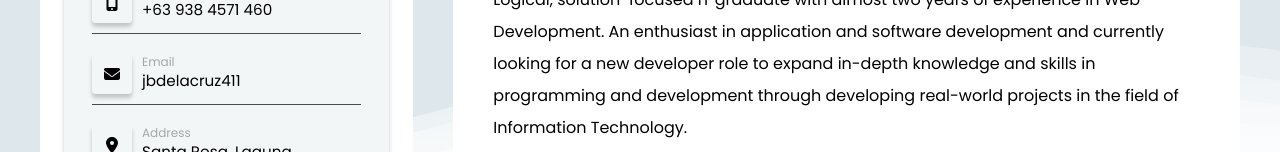
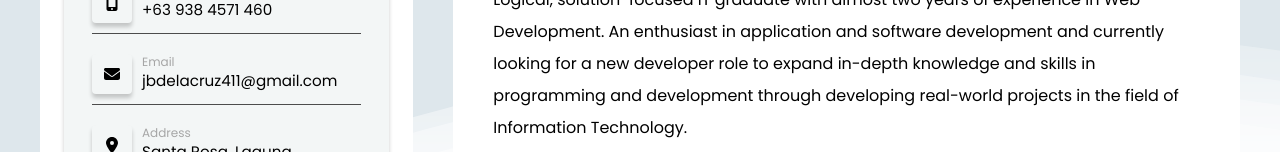
Before and after one commit to IDevl/dizi, a React (Create React App) app: page /#/ in a window 1280 px wide. Shown: the part 648-800 px from the top of the page. Built offline with nearby package versions, Linux system fonts and the light colour scheme.

Commit message:
profile revisions

```diff
--- a/src/App.js
+++ b/src/App.js
@@ -109,7 +109,7 @@ export default function App() {
             <div data-aos="fade-left" className="aos-element">
               <Navbar />
             </div>
-            <div data-aos="fade-up" className="aos-element lg:rounded-2xl bg-white dark:bg-[#111111] overflow-hidden">
+            <div id="sub-container" data-aos="fade-up" className="aos-element lg:rounded-2xl bg-white dark:bg-[#111111] overflow-hidden">
               <Routes>
                 <Route path="/" element={<About />} />
                 <Route path="/resume" element={<Resume />} />
--- a/src/pages/about/profile.jsx
+++ b/src/pages/about/profile.jsx
@@ -5,11 +5,11 @@ import { faMobileScreenButton, faDownload, faEnvelope, faLocationDot, faCalendar
 export default function Profile() {
   return (
     <>
-      <div className="w-full mb-6 lg:mb-0 mx-auto relative text-center bg-white dark:bg-[#111111] px-6 rounded-[20px] mt-[180px] md:mt-[220px] lg:mt-0">
-        <a href="./">
-          <img src={process.env.PUBLIC_URL + "/img/about/profile-pic.jpg"} className="w-[240px] absolute left-[50%] transform -translate-x-[50%] h-[240px] drop-shadow-xl mx-auto rounded-[20px] -mt-[140px] object-cover object-top" alt="Picture_Profile" />
+      <div className="w-full flex flex-col items-center mb-6 lg:mb-0 mx-auto relative text-center bg-white dark:bg-[#111111] px-6 rounded-[20px] mt-[180px] md:mt-[220px] lg:mt-0">
+        <a className="-mt-[140px] w-fit" href="./">
+          <img id="profile-container" src={process.env.PUBLIC_URL + "/img/about/profile-pic.jpg"} className="w-[240px] h-[240px] drop-shadow-xl mx-auto rounded-[20px] object-cover object-top" alt="Picture_Profile" />
         </a>
-        <div className="pt-[100px] pb-8">
+        <div className="pb-8 flex flex-col items-center">
           <h2 className="mt-6 mb-1 text-[26px] font-semibold text-black dark:text-white"> Jefferson Dela Cruz </h2>
           <h3 className="mb-3 inline-block bg-[#F3F6F6] dark:bg-[#1D1D1D] px-5 py-1.5 rounded-lg text-black dark:text-[#A6A6A6] shadow-[0_4px_4px_0px_rgba(0,0,0,0.2)]"> Developer </h3>
           <div className="flex justify-center space-x-3">
@@ -51,7 +51,7 @@ export default function Profile() {
               </a>
               <div className="text-left ml-2.5">
                 <p className="text-xs text-[#A6A6A6]"> Email </p>
-                <p className="text-black dark:text-white text-[0.95rem]"> jbdelacruz411 </p>
+                <p className="text-black dark:text-white text-[0.95rem]"> jbdelacruz411@gmail.com </p>
               </div>
             </div>
             <div className="flex items-start border-b border-[#4c4c4c] mt-5 pb-2.5">
--- a/src/pages/header/navbar.jsx
+++ b/src/pages/header/navbar.jsx
@@ -8,7 +8,7 @@ export default function Navbar() {
   const location = useLocation();
 
   return (
-    <header className="lg:w-fit h-fit hidden lg:block p-[30px] ml-auto mb-10 rounded-[16px] bg-white dark:bg-[#111111]">
+    <header id="navbar-container" className="lg:w-fit h-fit hidden lg:block p-[30px] ml-auto mb-10 rounded-[16px] bg-white dark:bg-[#111111]">
       <nav className="hidden lg:block">
         <ul className="flex gap-3.5">
           <li>
```
Also changed, not shown: src/index.css (+13 -0 lines).
